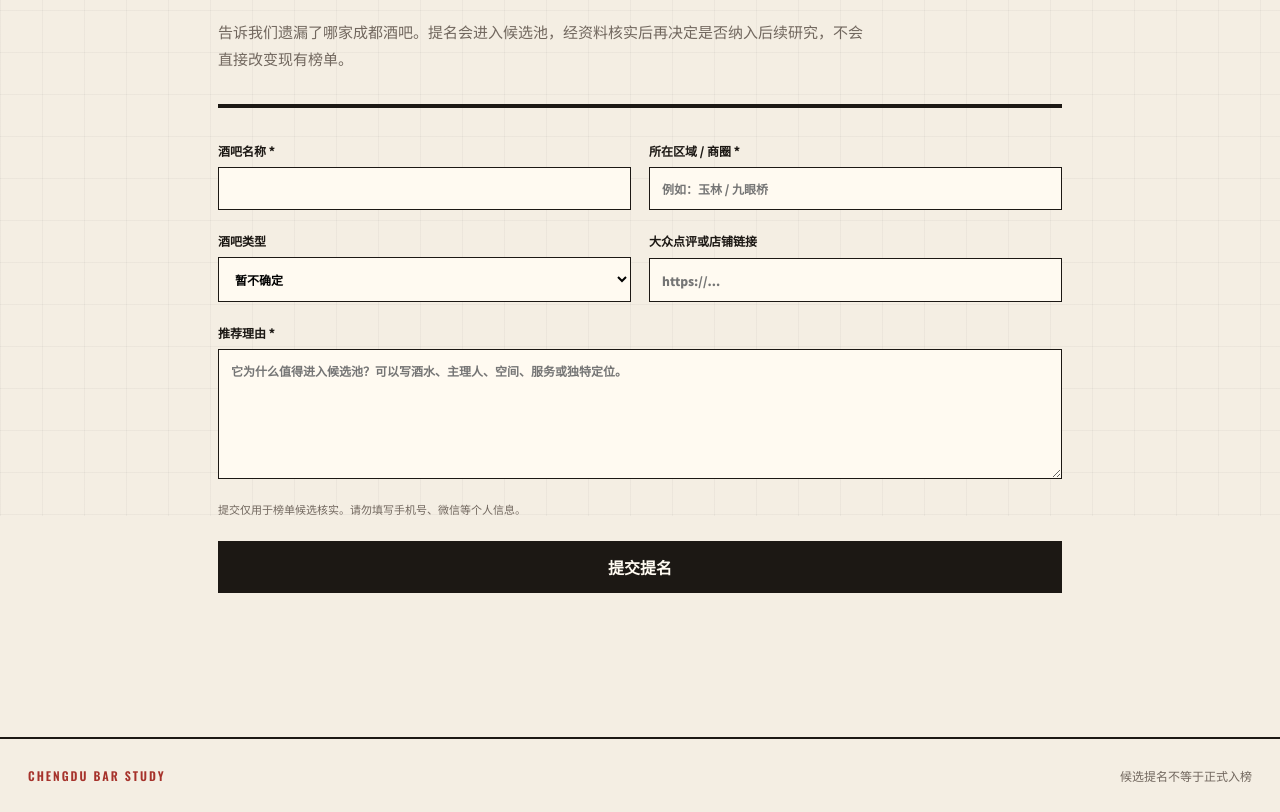
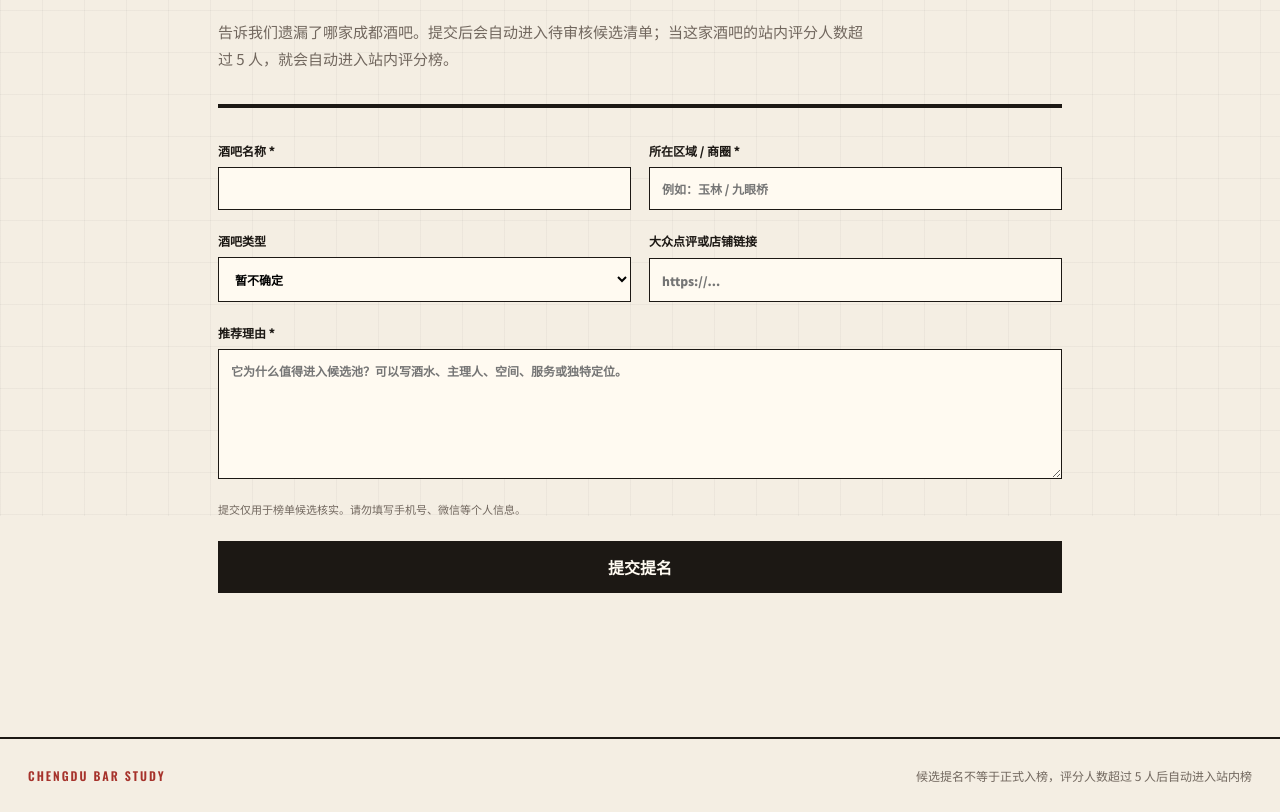
Before and after one commit to pixiangyi-web/chengdu-bar-share, a plain HTML site: page nominate.html in a window 1280 px wide. Shown: the part 284-1096 px from the top of the page. Drawn offline with nearby package versions, Linux system fonts and the light colour scheme.

Commit message:
document nomination promotion rule

```diff
--- a/nominate.html
+++ b/nominate.html
@@ -14,7 +14,7 @@
 <body>
   <header class="site-header"><a class="brand" href="index.html"><span>CHENGDU BAR STUDY</span><b>成都酒吧研究总榜</b></a><nav aria-label="页面导航"><a href="index.html#ranking">总榜</a><a href="index.html#distribution">热力地图</a><a href="nominate.html" aria-current="page">提名酒吧</a></nav></header>
   <main class="nominate-main">
-    <section class="nominate-heading"><p class="eyebrow">NOMINATE A BAR</p><h1>提名未上榜酒吧</h1><p>告诉我们遗漏了哪家成都酒吧。提名会进入候选池，经资料核实后再决定是否纳入后续研究，不会直接改变现有榜单。</p></section>
+    <section class="nominate-heading"><p class="eyebrow">NOMINATE A BAR</p><h1>提名未上榜酒吧</h1><p>告诉我们遗漏了哪家成都酒吧。提交后会自动进入待审核候选清单；当这家酒吧的站内评分人数超过 5 人，就会自动进入站内评分榜。</p></section>
     <form class="nominate-form" id="nominate-form">
       <label>酒吧名称 *<input name="bar_name" required maxlength="80" autocomplete="organization"></label>
       <label>所在区域 / 商圈 *<input name="area" required maxlength="80" placeholder="例如：玉林 / 九眼桥"></label>
@@ -27,7 +27,7 @@
       <p class="nominate-message" id="nominate-message" role="status"></p>
     </form>
   </main>
-  <footer class="site-footer"><b>CHENGDU BAR STUDY</b><span>候选提名不等于正式入榜</span></footer>
+  <footer class="site-footer"><b>CHENGDU BAR STUDY</b><span>候选提名不等于正式入榜，评分人数超过 5 人后自动进入站内榜</span></footer>
   <script src="nominate.js"></script>
 </body>
 </html>
```
